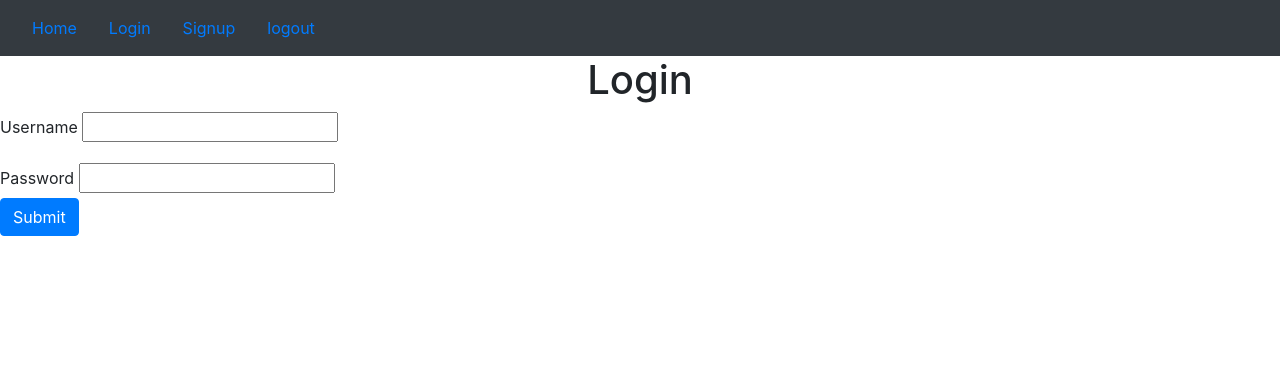
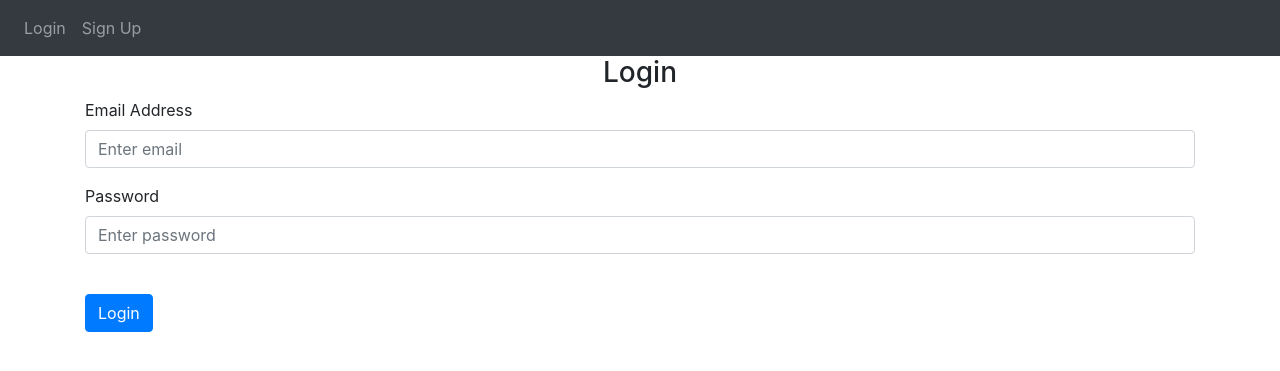
Before and after one commit to GrzegorzSzczepanek/pepper-store, a Flask app: page /login in a window 1280 px wide. Shown: the top 371 px of the page. Run offline with Flask 3, Linux system fonts and the light colour scheme; some libraries are stand-ins or nearby versions.

Commit message:
full Rewrite with bug fixes

```diff
--- a/api/index.py
+++ b/api/index.py
@@ -2,6 +2,5 @@ from website import create_app
 
 app = create_app()
 
-
 if __name__ == '__main__':
-    app.run(debug=True)
+    app.run(debug=True, port=5002)
--- a/api/website/auth.py
+++ b/api/website/auth.py
@@ -1,33 +1,66 @@
-from flask import Blueprint, render_template, request, flash
+from flask import Blueprint, render_template, request, flash, redirect, url_for
+from .models import User
+from werkzeug.security import generate_password_hash, check_password_hash
+from . import db   ##means from __init__.py import db
+from flask_login import login_user, login_required, logout_user, current_user
+
 
 auth = Blueprint('auth', __name__)
 
 
 @auth.route('/login', methods=['GET', 'POST'])
 def login():
-    data = request.form
-    # print(data)
-    return render_template('login.html', text="test login", user="test user")
+    if request.method == 'POST':
+        email = request.form.get('email')
+        password = request.form.get('password')
+
+        user = User.query.filter_by(email=email).first()
+        if user:
+            if check_password_hash(user.password, password):
+                flash('Logged in successfully!', category='success')
+                login_user(user, remember=True)
+                return redirect(url_for('views.home'))
+            else:
+                flash('Incorrect password, try again.', category='error')
+        else:
+            flash('Email does not exist.', category='error')
+
+    return render_template("login.html", user=current_user)
 
 
 @auth.route('/logout')
+@login_required
 def logout():
-
-    return "render_template('logout.html')"
+    logout_user()
+    return redirect(url_for('auth.login'))
 
 
-@auth.route('/signup', methods=['GET', 'POST'])
-def signup():
+@auth.route('/sign-up', methods=['GET', 'POST'])
+def sign_up():
     if request.method == 'POST':
-        data = request.form
-        username = data.get('username')
-        password = data.get('password')
-        repeat_password = data.get('repeat_password')
-        print(username, password, repeat_password)
+        email = request.form.get('email')
+        first_name = request.form.get('firstName')
+        password1 = request.form.get('password1')
+        password2 = request.form.get('password2')
 
-        if password == repeat_password and len(password) >= 8:
+        user = User.query.filter_by(email=email).first()
+        if user:
+            flash('Email already exists.', category='error')
+        elif len(email) < 4:
+            flash('Email must be greater than 3 characters.', category='error')
+        elif len(first_name) < 2:
+            flash('First name must be greater than 1 character.', category='error')
+        elif password1 != password2:
+            flash('Passwords don\'t match.', category='error')
+        elif len(password1) < 7:
+            flash('Password must be at least 7 characters.', category='error')
+        else:
+            new_user = User(email=email, first_name=first_name, password=generate_password_hash(
+                password1, method='pbkdf2:sha256'))
+            db.session.add(new_user)
+            db.session.commit()
+            login_user(new_user, remember=True)
             flash('Account created!', category='success')
-        else:
-            flash('Passwords don\'t match!', category='error')
+            return redirect(url_for('views.home'))
 
-    return render_template('signup.html')
+    return render_template("sign_up.html", user=current_user)
--- a/api/website/static/index.js
+++ b/api/website/static/index.js
@@ -0,0 +1,8 @@
+function deleteNote(noteId) {
+  fetch("/delete-note", {
+    method: "POST",
+    body: JSON.stringify({ noteId: noteId }),
+  }).then((_res) => {
+    window.location.href = "/";
+  });
+}
--- a/api/website/templates/base.html
+++ b/api/website/templates/base.html
@@ -17,46 +17,48 @@
 
     <title>{% block title %}Home{% endblock %}</title>
   </head>
-
   <body>
-
     <nav class="navbar navbar-expand-lg navbar-dark bg-dark">
-            <button class="navbar-toggler" type="button" data-toggle="collapse" data-target="#navbar">
+      <button
+        class="navbar-toggler"
+        type="button"
+        data-toggle="collapse"
+        data-target="#navbar"
+      >
         <span class="navbar-toggler-icon"></span>
       </button>
       <div class="collapse navbar-collapse" id="navbar">
+        <div class="navbar-nav">
+          {% if user.is_authenticated %}
           <a class="nav-item nav-link" id="home" href="/">Home</a>
+          <a class="nav-item nav-link" id="logout" href="/logout">Logout</a>
+          {% else %}
           <a class="nav-item nav-link" id="login" href="/login">Login</a>
-                <a class="nav-item nav-link" id="signup" href="/signup">Signup</a>
-                <a class="nav-item nav-link" id="logout" href="/logout">logout</a>
+          <a class="nav-item nav-link" id="signUp" href="/sign-up">Sign Up</a>
+          {% endif %}
         </div>
-
+      </div>
     </nav>
 
-        {% with messages = get_flashed_messages(with_categories=true) %}
-        {% if messages %}
-        {% for category, message in messages %}
-        {% if category == 'error' %}
-        <div class="alert alert-danger alert-dismissible fade show", role="alert">
+    {% with messages = get_flashed_messages(with_categories=true) %} {% if
+    messages %} {% for category, message in messages %} {% if category ==
+    'error' %}
+    <div class="alert alert-danger alter-dismissable fade show" role="alert">
       {{ message }}
       <button type="button" class="close" data-dismiss="alert">
         <span aria-hidden="true">&times;</span>
       </button>
     </div>
     {% else %}
-        <div class="alert alert-success alert-dismissible fade show", role="alert">
+    <div class="alert alert-success alter-dismissable fade show" role="alert">
       {{ message }}
       <button type="button" class="close" data-dismiss="alert">
         <span aria-hidden="true">&times;</span>
       </button>
     </div>
-        {% endif %}
-        {% endfor %}
-        {% endif %}
-        {% endwith %}
+    {% endif %} {% endfor %} {% endif %} {% endwith %}
 
-        <div id="content">{% block content %}{% endblock %}</div>
-
+    <div class="container">{% block content %} {% endblock %}</div>
     <script
       src="https://code.jquery.com/jquery-3.2.1.slim.min.js"
       integrity="sha384-KJ3o2DKtIkvYIK3UENzmM7KCkRr/rE9/Qpg6aAZGJwFDMVNA/GpGFF93hXpG5KkN"
@@ -73,10 +75,17 @@
       crossorigin="anonymous"
     ></script>
 
-    <script
-      type="text/javascript"
-      src="{{ url_for('static', filename='index.js') }}"
-    ></script>
+{% block javascript %}
+    <script type="text/javascript">
+      function deleteNote(noteId) {
+  fetch("/delete-note", {
+    method: "POST",
+    body: JSON.stringify({ noteId: noteId }),
+  }).then((_res) => {
+    window.location.href = "/";
+  });
+  }
+</script>
+{% endblock %}
   </body>
-
 </html>
--- a/api/website/templates/login.html
+++ b/api/website/templates/login.html
@@ -1,20 +1,28 @@
-{% extends "base.html" %}
-{% block title %}Login{% endblock %}
-
-{% block content %}
+{% extends "base.html" %} {% block title %}Login{% endblock %} {% block content
+%}
 <form method="POST">
-    <h1 align="center">Login</h1>
-
-    <div class="form-group">
-    <label for="username">Username</label>
-    <input type="text" name="username" id="username" />
-    </div>
-
-    <div class="form-group">
+  <h3 align="center">Login</h3>
+  <div class="form-group">
+    <label for="email">Email Address</label>
+    <input
+      type="email"
+      class="form-control"
+      id="email"
+      name="email"
+      placeholder="Enter email"
+    />
+  </div>
+  <div class="form-group">
     <label for="password">Password</label>
-    <input type="password" name="password" id="password" />
-
-    <br />
-    <button type="submit" class="btn btn-primary">Submit</button>
+    <input
+      type="password"
+      class="form-control"
+      id="password"
+      name="password"
+      placeholder="Enter password"
+    />
+  </div>
+  <br />
+  <button type="submit" class="btn btn-primary">Login</button>
 </form>
 {% endblock %}
```
Also changed, not shown: api/website/__init__.py (+29 -1 lines), api/website/models.py (+18 -0 lines), api/website/templates/home.html (+20 -5 lines), api/website/templates/signup.html (deleted, +0 -24 lines), api/website/views.py (+32 -3 lines), vercel.json. Lines whose indentation alone changed are shown as unchanged.
